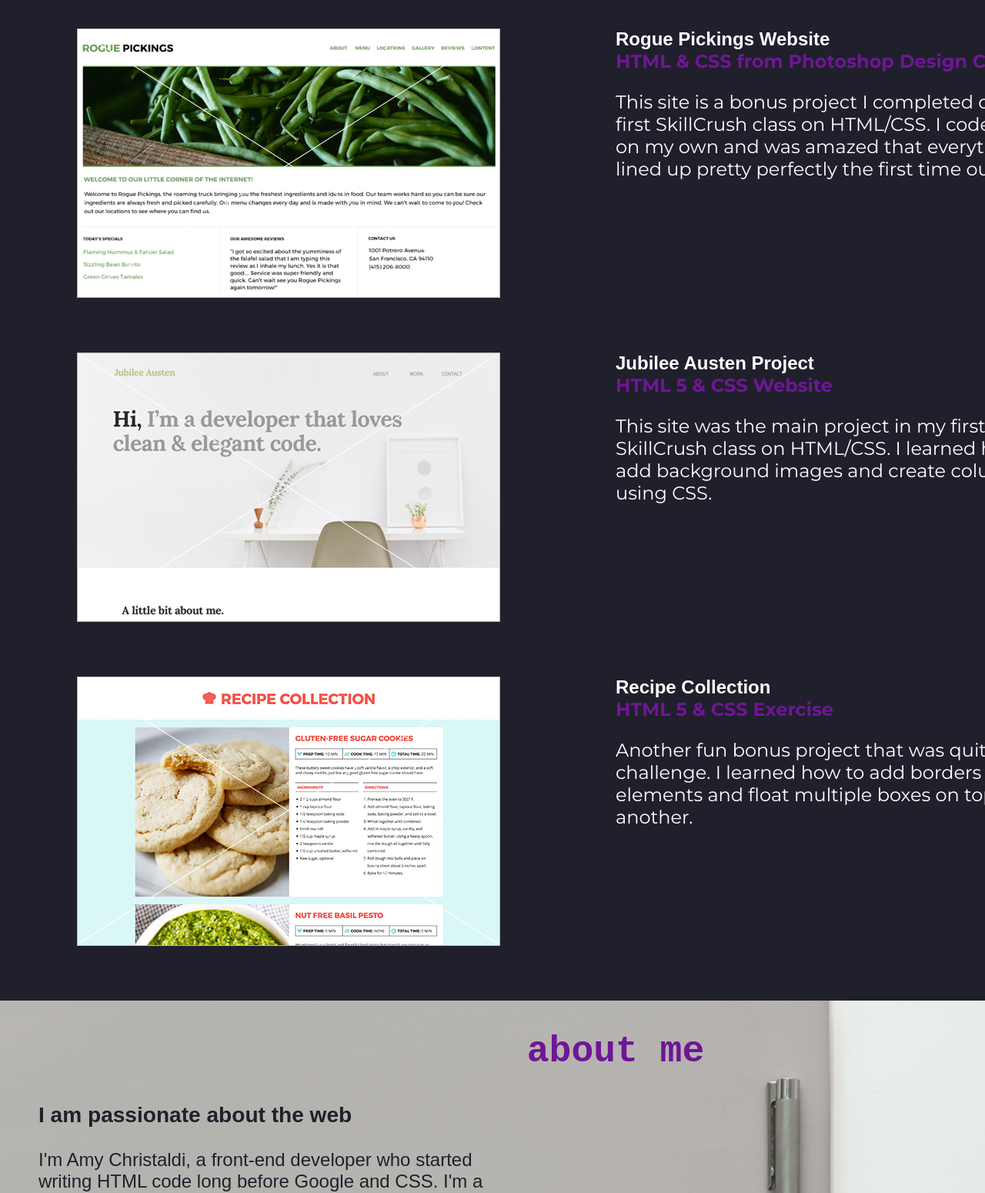
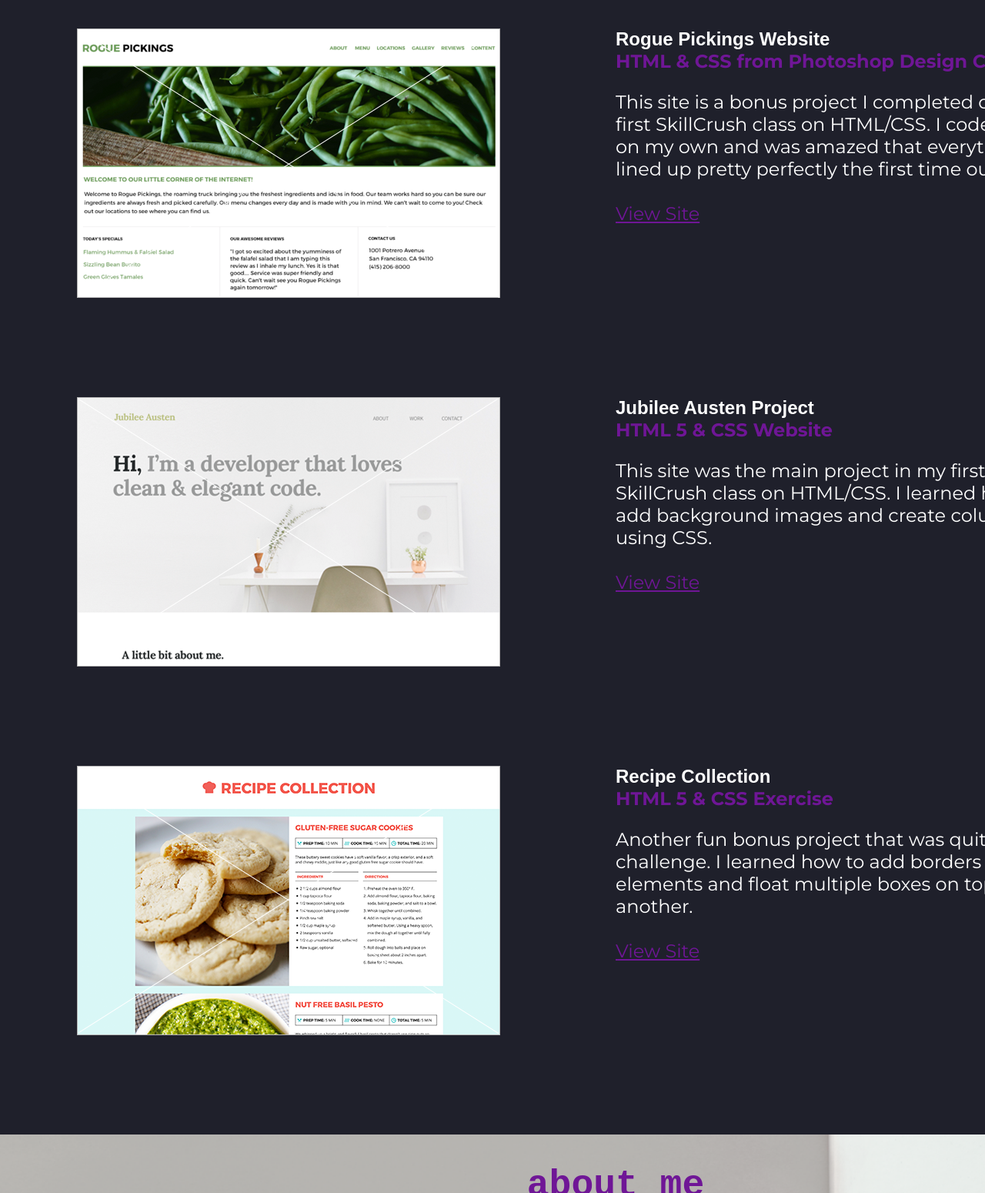
Before and after one commit to achristaldi/portfolio-website, a plain HTML site: page index.html in a window 1280 px wide. Shown: the part 1097-2647 px from the top of the page at 77% size. Drawn offline with Linux system fonts and the light colour scheme.

Commit message:
Added links to portfolio website examples

```diff
--- a/css/main.css
+++ b/css/main.css
@@ -116,6 +116,7 @@ nav ul li a {
     padding-left: 60px;
     padding-bottom: 200px;
 
+
 }
 
 #portfolio img {
@@ -127,6 +128,11 @@ nav ul li a {
  	font-family: 'Montserrat', sans-serif;
  	color: #6F1696;
 
+ }
+
+.portfolio-link {
+ 	text-decoration: underline;
+ 	color: #ffffff;
  }
 
  /***** ABOUT *****/
--- a/index.html
+++ b/index.html
@@ -39,32 +39,34 @@
 
 
                         <div class="half-width">
-      				<img src="img/rogue-pickings-thumbnail.png" alt="Rogue Pickings Project Photo">
+                              <a href="https://achristaldi.github.io/101-website-project/"><img src="img/rogue-pickings-thumbnail.png" alt="Rogue Pickings Project Photo"></a>
                         </div>
 
                         <div class="half-width">
                               <h3>Rogue Pickings Website <br> <span>HTML & CSS from Photoshop Design Comp</span></h3>
-      				<p>This site is a bonus project I completed during my first SkillCrush class on HTML/CSS. I coded the site on my own and was amazed that everything lined up pretty perfectly the first time out. </p>
+                              <p>This site is a bonus project I completed during my first SkillCrush class on HTML/CSS. I coded the site on my own and was amazed that everything lined up pretty perfectly the first time out. <br><br> <span class="portfolio-link">View Site</span></p>
                         </div>
 
 
 
                         <div class="half-width">
-      				<img src="img/jubilee-thumbnail.png" alt="Jubilee Project Photo">
+                              <a href="https://achristaldi.github.io/101-website-project/"><img src="img/jubilee-thumbnail.png" alt="Jubilee Project Photo"></a>
                         </div>
                         <div class="half-width">
-      				<h3>Jubilee Austen Project <br> <span>HTML 5 & CSS Website</span></h3>
-      				<p>This site was the main project in my first SkillCrush class on HTML/CSS. I learned how to add background images and create columns using CSS. </p>
+                              <h3>Jubilee Austen Project <br> <span>HTML 5 & CSS Website</span></h3></a>
+                              <p>This site was the main project in my first SkillCrush class on HTML/CSS. I learned how to add background images and create columns using CSS. <br><br> <span class="portfolio-link">View Site</span> </p>
+
+
                         </div>
 
 
 
                         <div class="half-width">
-      				<img src="img/recipe-thumbnail.png" alt="Recipe Project Photo">
+                              <a href="https://achristaldi.github.io/101-website-project/"><img src="img/recipe-thumbnail.png" alt="Recipe Project Photo"></a>
                         </div>
                         <div class="half-width">
                               <h3>Recipe Collection <br> <span>HTML 5 & CSS Exercise</span></h3>
-      				<p>Another fun bonus project that was quite a challenge. I learned how to add borders to elements and float multiple boxes on top of one another.</p>
+                              <p>Another fun bonus project that was quite a challenge. I learned how to add borders to elements and float multiple boxes on top of one another. <br><br> <span class="portfolio-link">View Site</span></p>
                         </div>
 
 
```
Lines whose indentation alone changed are shown as unchanged.
